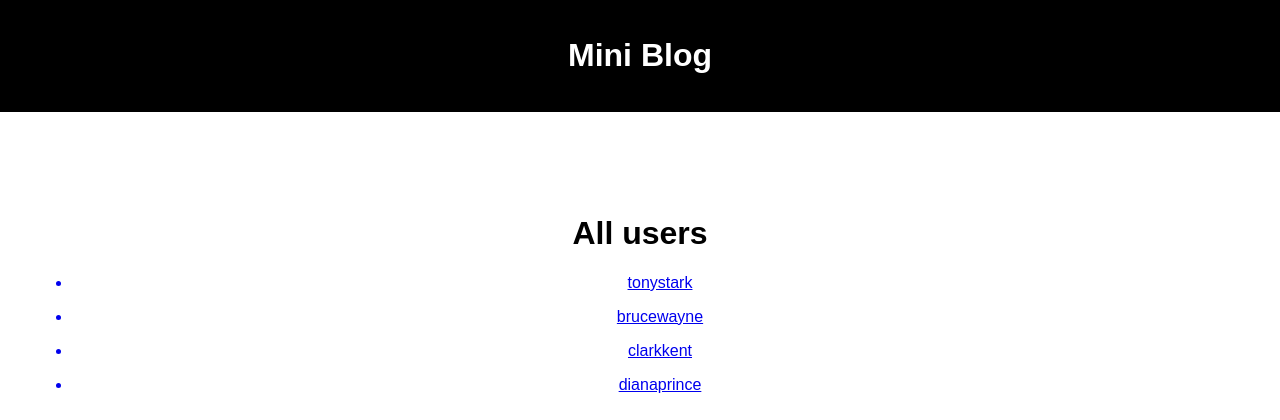
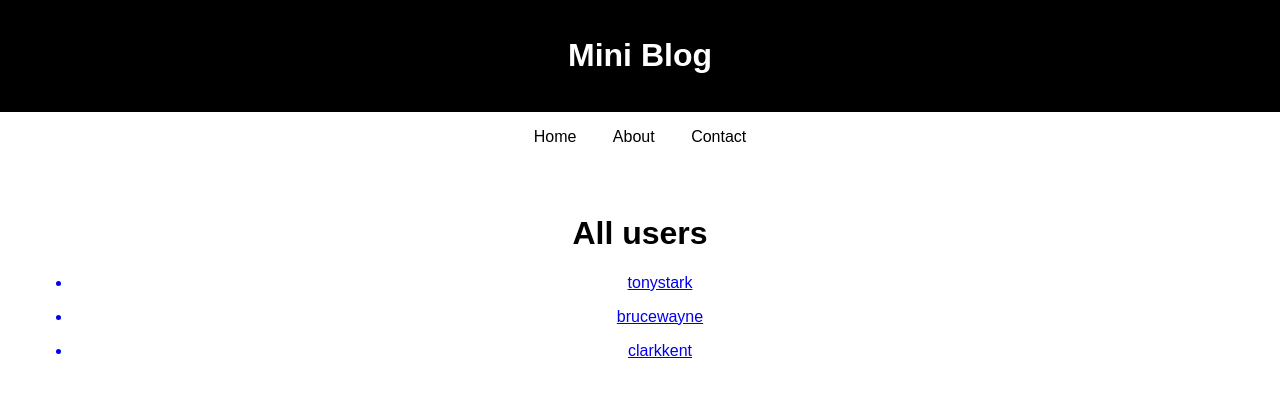
Before and after one commit to seniordaniel1/CS546-Final-Project, a Node server app: page /users/ in a window 1280 px wide. Shown: the top 420 px of the page. Run offline with Node 20, Linux system fonts and the light colour scheme; some libraries are stand-ins or nearby versions.

Commit message:
made nav links visible

```diff
--- a/public/css/styles.css
+++ b/public/css/styles.css
@@ -20,7 +20,7 @@ nav {
 nav a {
   margin: 0 1rem;
   text-decoration: none;
-  color: #ffffff;
+  color: black;
 }
 
 nav a:hover {
```
